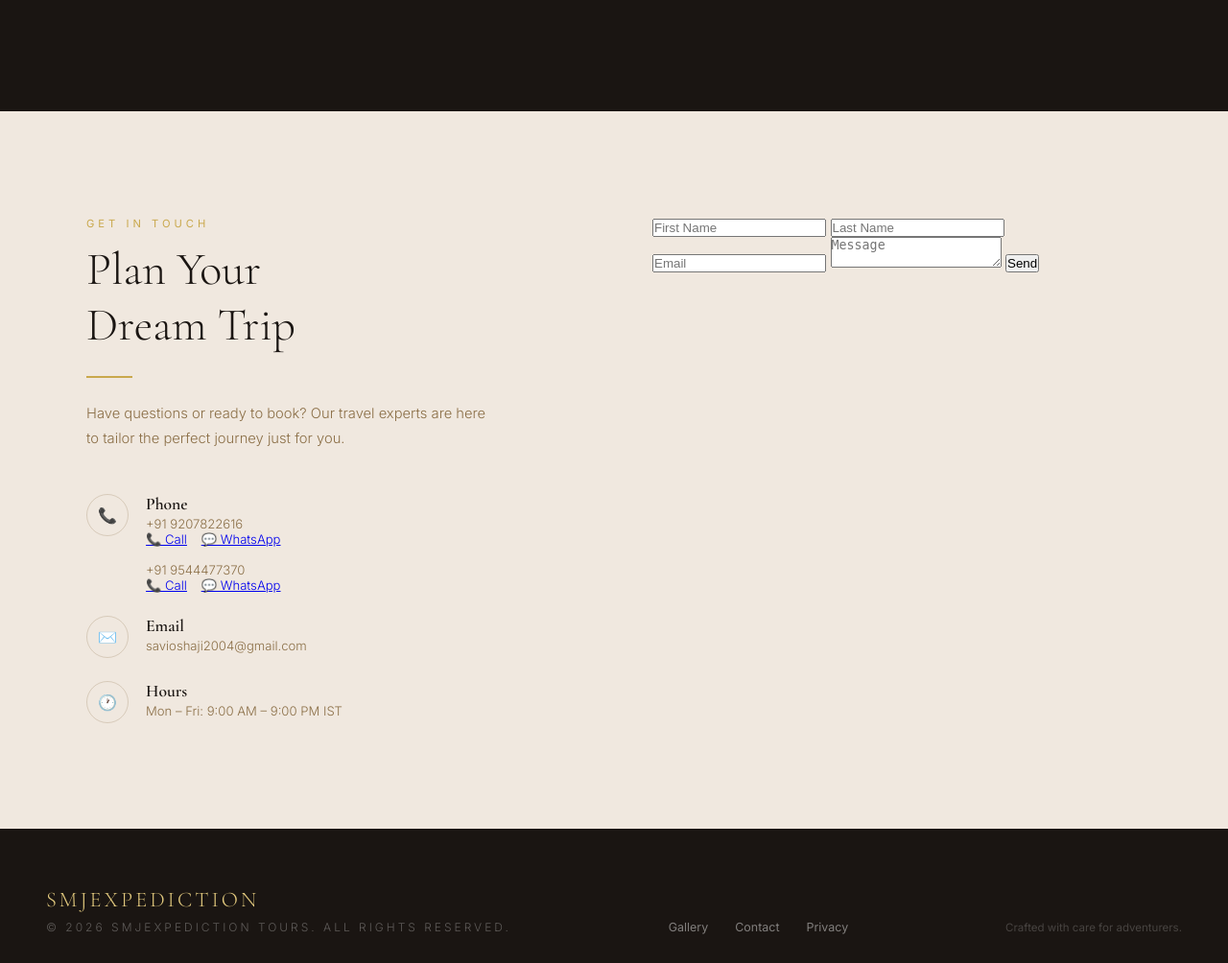
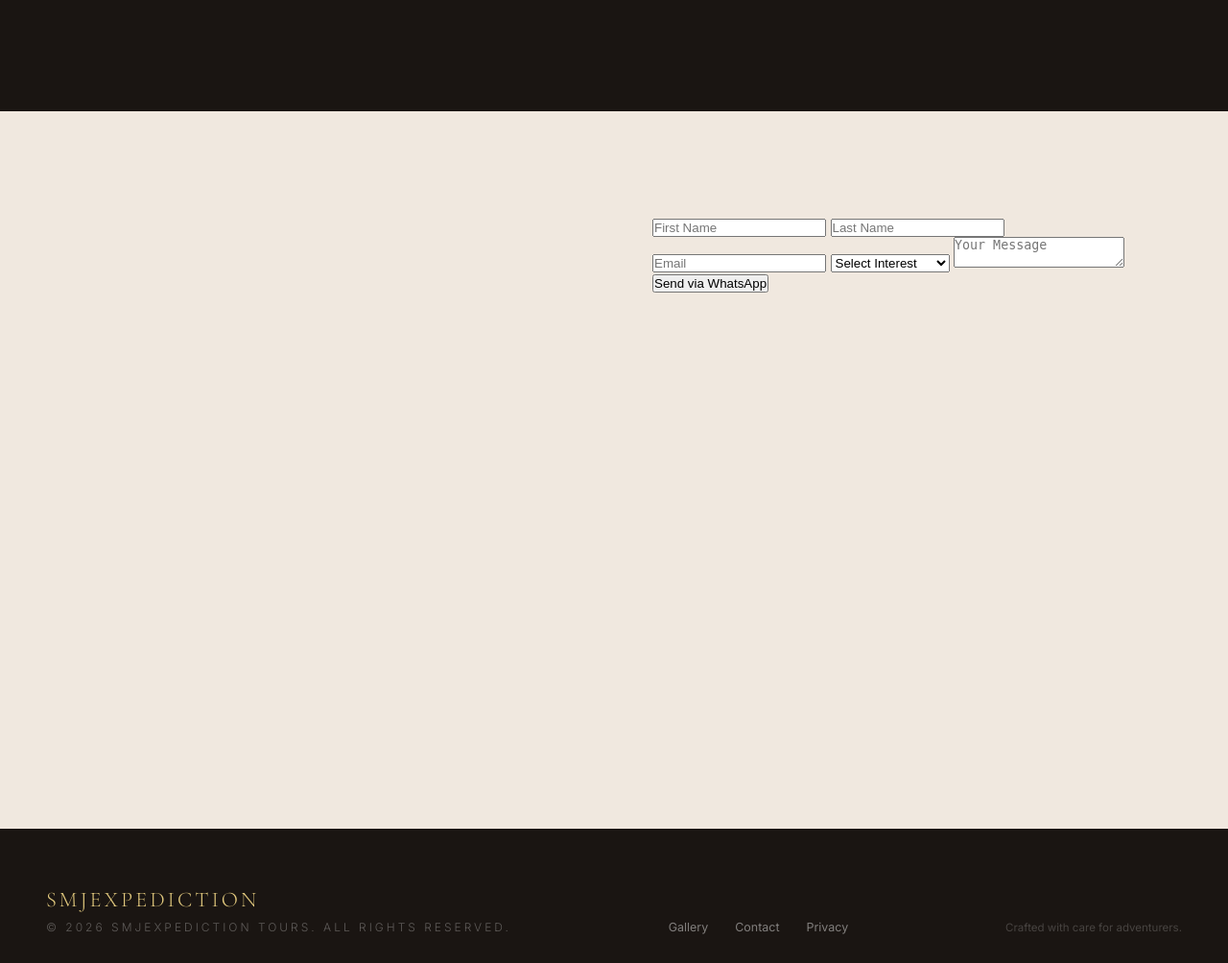
Before and after one commit to vyshak0/TOUR-PACKAGE, a Python web app: template templates/index.html in a window 1280 px wide. Shown: the part 2215-3219 px from the top of the page at 96% size. Run offline with Jinja, Linux system fonts and the light colour scheme; the template is opened without the code that fills it, so the values that code supplies are empty.

Commit message:
switched contact to whatsapp

```diff
--- a/templates/index.html
+++ b/templates/index.html
@@ -644,18 +644,21 @@
         </div>
       </div>
     </div>
-<form action="https://formsubmit.co/vyshakhvinod8@gmail.com" method="POST">
+<form id="contact-form">
+  <input type="text" id="first_name" placeholder="First Name" required>
+  <input type="text" id="last_name" placeholder="Last Name" required>
+  <input type="email" id="email" placeholder="Email" required>
 
-  <input type="text" name="first_name" placeholder="First Name" required>
-  <input type="text" name="last_name" placeholder="Last Name" required>
-  <input type="email" name="email" placeholder="Email" required>
-  <textarea name="message" placeholder="Message" required></textarea>
+  <select id="interest" required>
+    <option value="">Select Interest</option>
+    <option value="General Inquiry">General Inquiry</option>
+    <option value="Book a Tour">Book a Tour</option>
+    <option value="Custom Package">Custom Package</option>
+  </select>
 
-  <input type="hidden" name="_captcha" value="false">
-  <input type="hidden" name="_subject" value="New Enquiry from Website">
+  <textarea id="message" placeholder="Your Message" required></textarea>
 
-  <button type="submit">Send</button>
-
+  <button type="submit">Send via WhatsApp</button>
 </form>
 
 </section> <!-- End contact section -->
@@ -756,6 +759,35 @@ document.addEventListener('keydown', (e) => {
   if (e.key === 'ArrowLeft') showSlide(currentSlide - 1);
   if (e.key === 'ArrowRight') showSlide(currentSlide + 1);
 });
+<script>
+document.getElementById("contact-form").addEventListener("submit", function(e) {
+  e.preventDefault();
+
+  const firstName = document.getElementById("first_name").value;
+  const lastName = document.getElementById("last_name").value;
+  const email = document.getElementById("email").value;
+  const interest = document.getElementById("interest").value;
+  const message = document.getElementById("message").value;
+
+  const phoneNumber = "919207822616"; // Your WhatsApp number (no +)
+
+  const whatsappMessage =
+`New Enquiry from SMJ Expedition:
+
+Name: ${firstName} ${lastName}
+Email: ${email}
+Interest: ${interest}
+
+Message:
+${message}`;
+
+  const encodedMessage = encodeURIComponent(whatsappMessage);
+
+  const whatsappURL = `https://wa.me/${phoneNumber}?text=${encodedMessage}`;
+
+  window.open(whatsappURL, "_blank");
+});
+</script>
 
 </script>
 </body>
```
